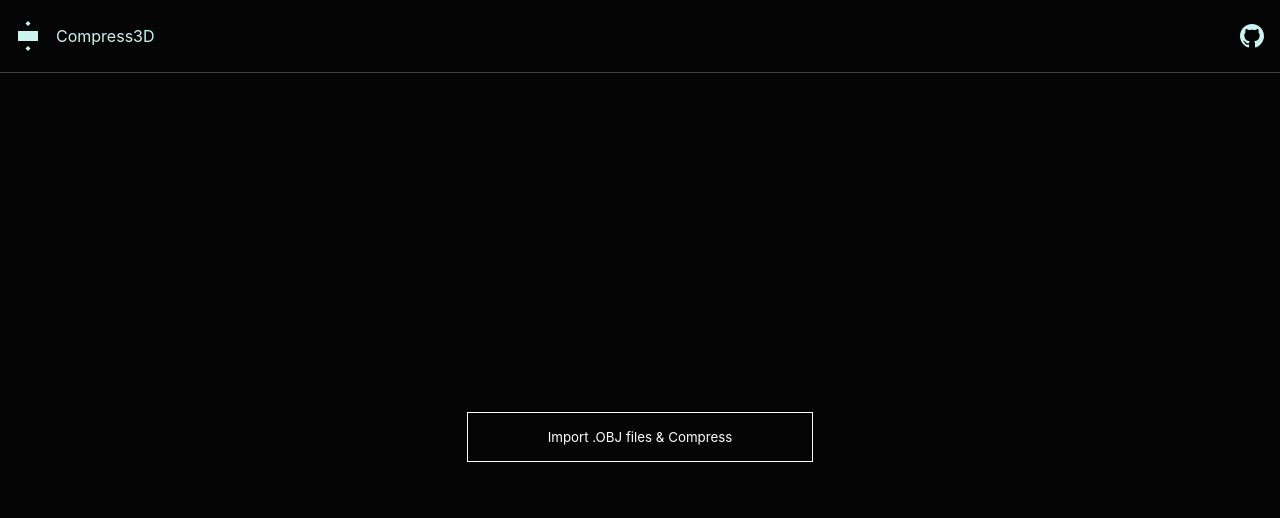
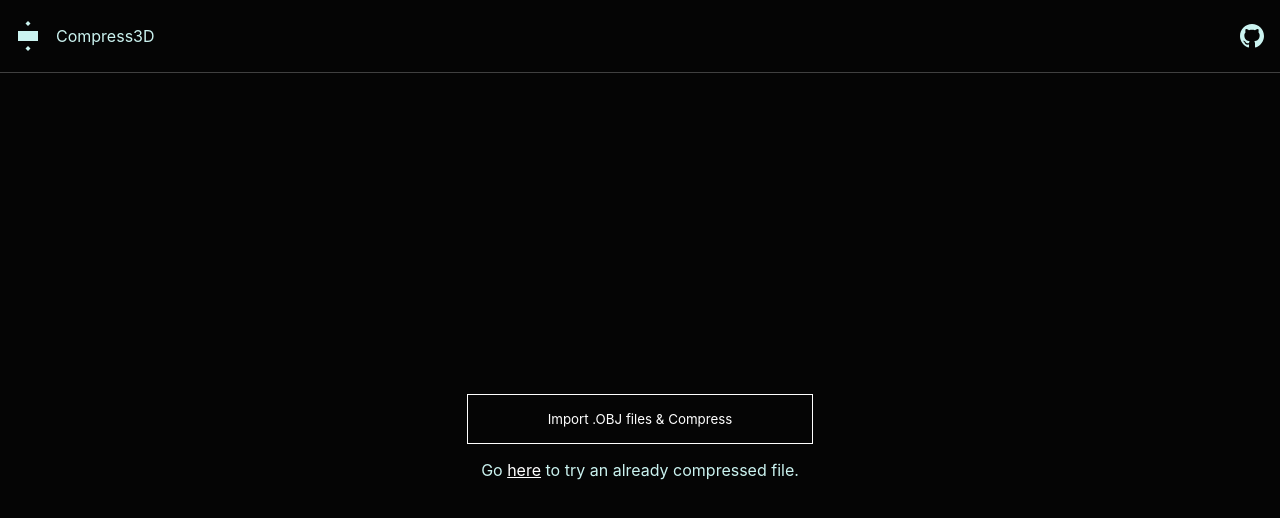
Before and after one commit to gpSWE/compress3d, a website built with Vite: page index.html in a window 1280 px wide. Built offline with nearby package versions, Linux system fonts and the light colour scheme; some packages are replaced by stand-ins of ours.

Commit message:
Add viewer link

```diff
--- a/index.html
+++ b/index.html
@@ -24,6 +24,9 @@
 			<main>
 				<div id="input">
 					<button>Import .OBJ files & Compress</button>
+					<article>
+						<p>Go <a href="/test">here</a> to try an already compressed file.</p>
+					</article>
 				</div>
 				<div id="file-list">
 					<table>
--- a/src/main.css
+++ b/src/main.css
@@ -126,6 +126,8 @@ main {
 	-webkit-box-flex: 1;
 		-ms-flex-positive: 1;
 			flex-grow: 1;
+	flex-direction: column;
+	gap: 1rem;
 	padding: 1rem;
 }
 
@@ -144,6 +146,14 @@ main {
 #input button:hover {
 	color: #ffd60a;
 	border-color: #ffd60a;
+}
+
+article a {
+	color: #ffffff;
+}
+
+article a:hover {
+	color: #ffd60a;
 }
 
 /* FILE LIST */
```
Also changed, not shown: src/tasks/Compressor.js (renamed from src/tasks/Compressor.ts).
